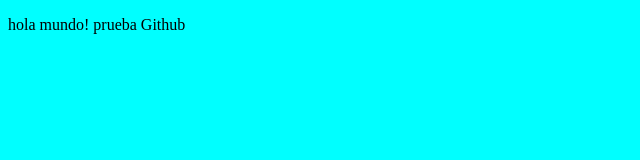
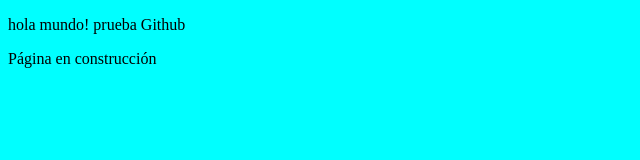
Before and after one commit to MagdalenaRB/hola-mundo, a plain HTML site: page index.html in a window 1280 px wide. Shown: the whole page, without its empty margins (0-640 px from the left). Drawn offline with Linux system fonts and the light colour scheme.

Commit message:
change text

```diff
--- a/index.html
+++ b/index.html
@@ -9,5 +9,6 @@
 </head>
 <body>
     <p>hola mundo! prueba Github</p>
+    <p>Página en construcción</p>
 </body>
 </html>
```
